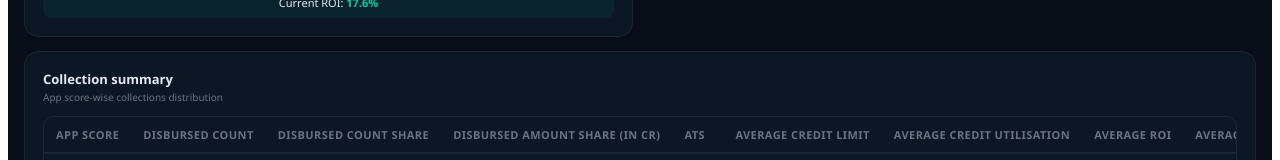
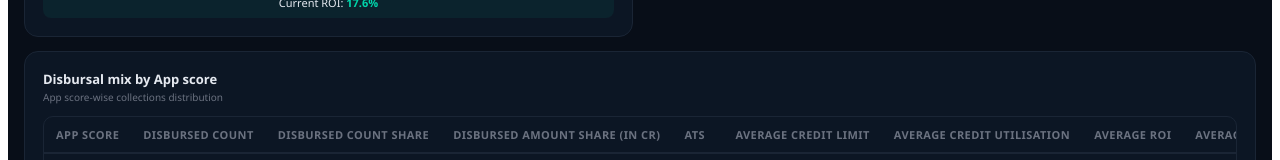
Before and after one commit to devanshmanchanda-hub/indmoney-nbfc-dashboard, a React (Create React App) app: page / in a window 1280 px wide. Shown: the part 1225-1385 px from the top of the page. Built offline with nearby package versions, Linux system fonts and the light colour scheme.

Commit message:
Rename overview collection summary panel

```diff
--- a/src/App.js
+++ b/src/App.js
@@ -790,7 +790,7 @@ export default function App() {
 
             </div>
 
-            <Panel title="Collection summary" subtitle="App score-wise collections distribution" theme={theme} style={{ marginTop:14 }}>
+            <Panel title="Disbursal mix by App score" subtitle="App score-wise collections distribution" theme={theme} style={{ marginTop:14 }}>
               <div style={{ overflowX:"auto", border:`1px solid ${theme.border}`, borderRadius:10 }}>
                 <table style={{ width:"100%", borderCollapse:"collapse", fontSize:12, minWidth:1700 }}>
                   <thead>
```
